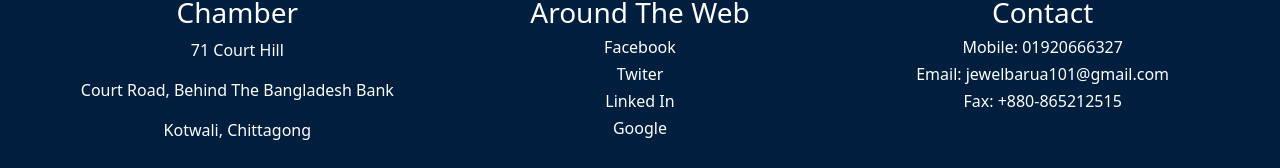
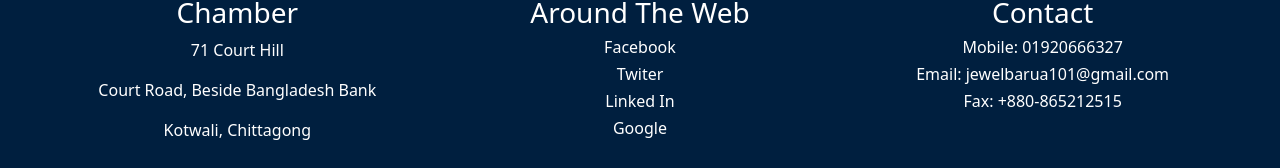
Before and after one commit to jewelCode/independent-service-provider, a React (Create React App) app: page / in a window 1280 px wide. Shown: the part 2124-2292 px from the top of the page. Built offline with nearby package versions, Linux system fonts and the light colour scheme; no server answers.

Commit message:
project is updated

```diff
--- a/src/components/Shared/Footer/Footer.js
+++ b/src/components/Shared/Footer/Footer.js
@@ -16,7 +16,7 @@ const Footer = () => {
                   <div className="col-md-4 col-sm-12">
                       <h3>Chamber</h3>
                       <p>71 Court Hill</p>
-                      <p>Court Road, Behind The Bangladesh Bank</p>
+                      <p>Court Road, Beside Bangladesh Bank</p>
                       <p>Kotwali, Chittagong</p>
                   </div>
                   <div className="col-md-4 col-sm-12">
```
